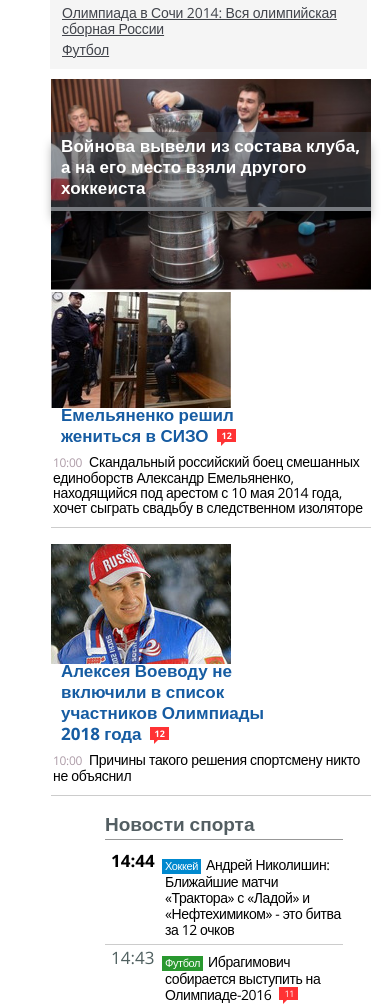
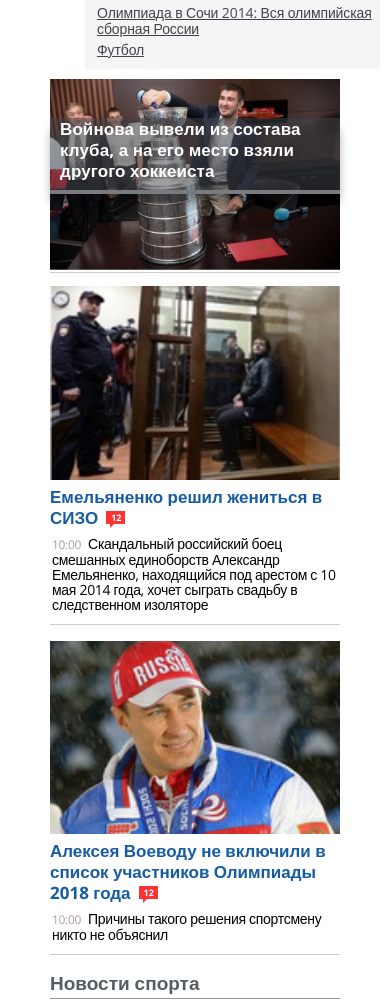
Before and after one commit to Talker68/test-assignment_site-master, a website: page index.html in a window 390 px wide. Shown: the part 114-1121 px from the top of the page. Drawn offline with nearby package versions, Linux system fonts and the light colour scheme; files that its build step writes are made by us from their sources.

Commit message:
адаптивные стили для мобильного вьюпорта

```diff
--- a/sass/blocks/page-container.scss
+++ b/sass/blocks/page-container.scss
@@ -11,6 +11,7 @@
 
   .page-container {
     width: 320px;
+    padding: 0 15px;;
   }
 
 }
--- a/sass/blocks/page-content.scss
+++ b/sass/blocks/page-content.scss
@@ -63,7 +63,6 @@
   &--main {
     width: 100%;
     height: auto;
-    // margin-bottom: -60px;
   }
 }
 
@@ -106,7 +105,23 @@
 
   .page-content {
     float: none;
-    width: 320px;
+    width: 100%;
+    padding: 0;
+  }
+  .page-content__image {
+    width: 100%;
+  }
+  .page-content__header {
+    display: block;
+    width: 100%;
+    padding-top: 10px;
+    padding-left: 0;
+
+    &--main {
+      padding-top: 0;
+      padding-left: 10px;
+    }
   }
 
+
 }
--- a/sass/blocks/page-header.scss
+++ b/sass/blocks/page-header.scss
@@ -53,8 +53,16 @@
 
   .page-header {
     width: 320px;
+    margin-right: 0;
+    padding-right: 10px;
   }
+
+  .page-content__header {
+    width: 100%;
+  }
+
   .page-header__list {
+    box-sizing: border-box;
     width: 100%;
   }
 
--- a/sass/blocks/sidebar.scss
+++ b/sass/blocks/sidebar.scss
@@ -116,3 +116,22 @@
   border-radius: 2px;
   box-shadow: inset 0px -50px 60px -60px rgba(0, 0 ,0 , 0.4);
 }
+
+@media (max-width: 695px) {
+
+  .sidebar {
+    width: 100%;
+    padding: 0;
+    height: auto;
+  }
+
+  .sidebar__navigation {
+    position: static;
+    box-shadow: none;
+    padding: 10px 0;
+    margin: 0 auto;
+
+    text-align: center;
+  }
+
+}
```
